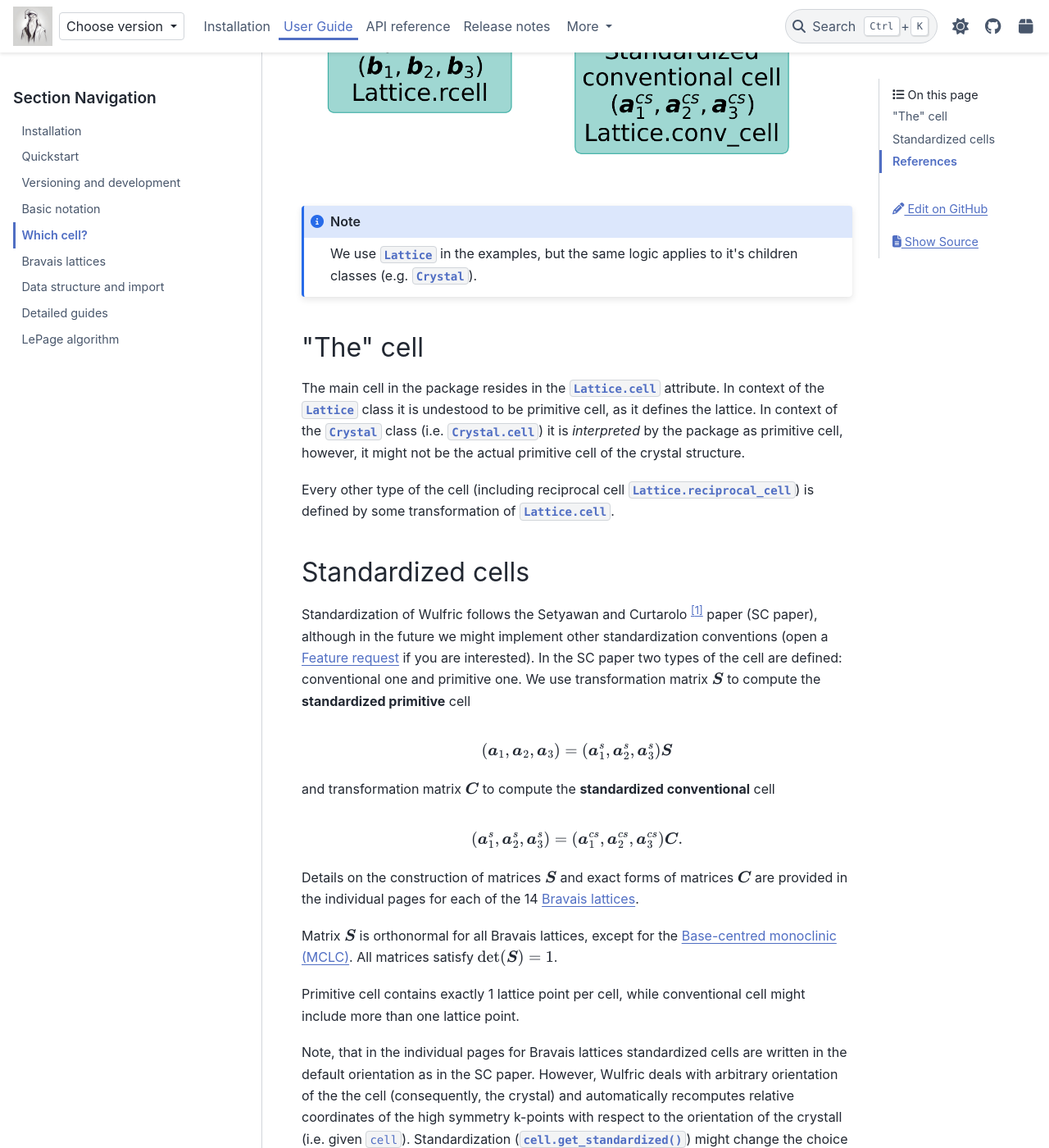
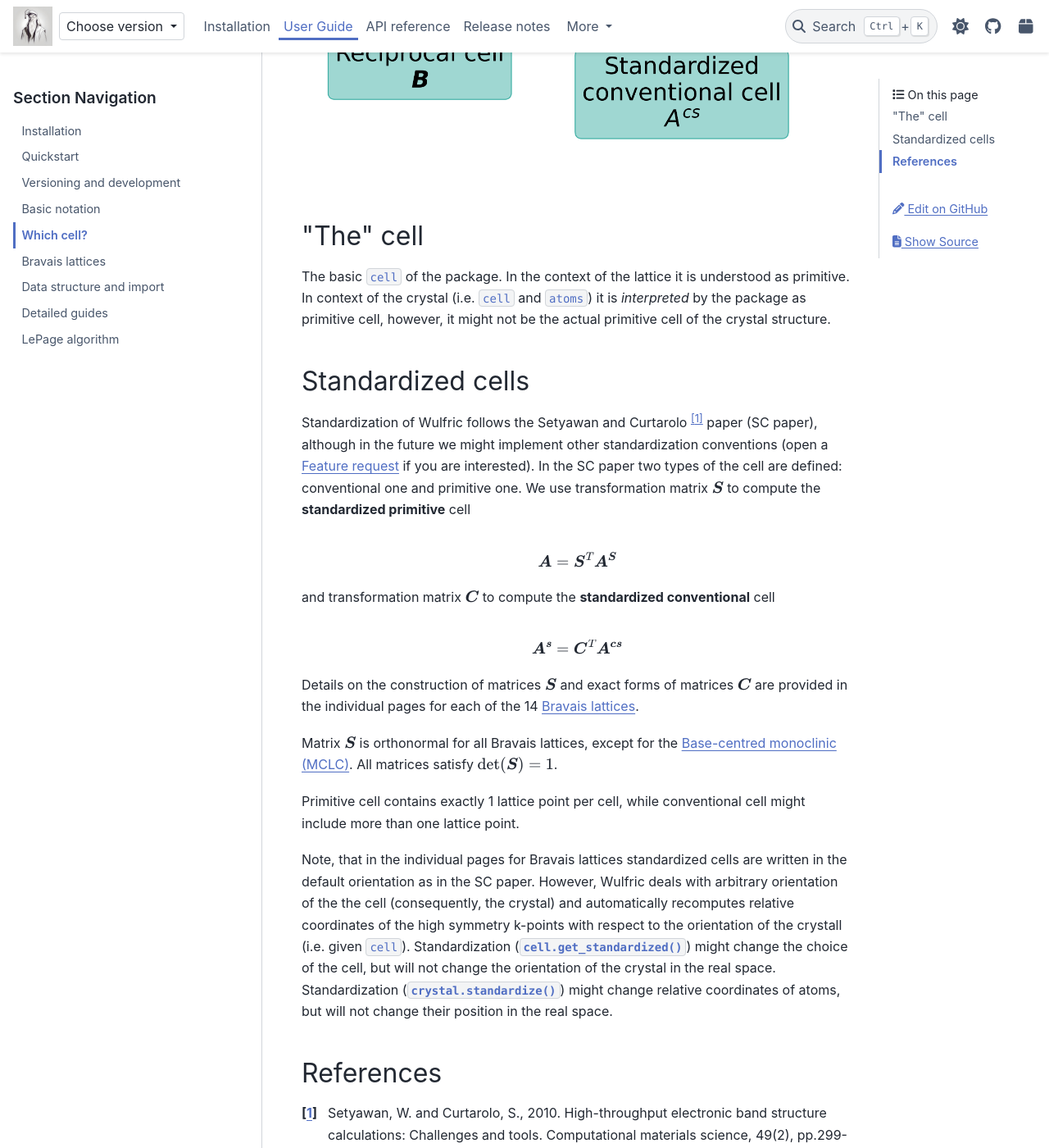
Before and after one commit to adrybakov/wulfric, a Sphinx documentation site: the page built from docs/source/user-guide/conventions/cell.rst, in a window 1280 px wide and 1400 px high, scrolled down 566 px. Shown: the whole window at 82% size. Built offline with Sphinx 7.4.7 and the PyData theme 0.15.4, drawn with Linux system fonts in a browser that asks for light colours; a script that is not in the unit is left out.

Commit message:
Rewrite part of docs

```diff
--- a/docs/source/user-guide/conventions/cell.rst
+++ b/docs/source/user-guide/conventions/cell.rst
@@ -15,22 +15,13 @@ transformation matrices :math:`\boldsymbol{C}` and :math:`\boldsymbol{S}` act se
     :align: center
     :target: ../../_images/cell-relations.png
 
-.. note::
-    We use :py:class:`.Lattice` in the examples, but the same logic applies to it's
-    children classes (e.g. :py:class:`.Crystal`).
-
 "The" cell
 ===========
 
-The main cell in the package resides in the :py:attr:`.Lattice.cell` attribute.
-In context of the :py:class:`.Lattice` class it is undestood to be primitive cell, as it
-defines the lattice. In context of the :py:class:`.Crystal` class (i.e.
-:py:attr:`.Crystal.cell`) it is *interpreted* by the package as primitive cell, however,
-it might not be the actual primitive cell of the crystal structure.
-
-Every other type of the cell (including reciprocal cell
-:py:attr:`.Lattice.reciprocal_cell`) is defined by some transformation of
-:py:attr:`.Lattice.cell`.
+The basic ``cell`` of the package. In the context of the lattice it is understood as
+primitive. In context of the crystal (i.e. ``cell`` and ``atoms``) it is *interpreted* by
+the package as primitive cell, however, it might not be the actual primitive cell of the
+crystal structure.
 
 
 .. _user-guide_conventions_cell_standardization:
@@ -46,18 +37,19 @@ are defined: conventional one and primitive one. We use transformation matrix
 
 .. math::
 
-    (\boldsymbol{a}_1, \boldsymbol{a}_2, \boldsymbol{a}_3)
+    \boldsymbol{A}
     =
-    (\boldsymbol{a}_1^s, \boldsymbol{a}_2^s, \boldsymbol{a}_3^s) \boldsymbol{S}
+    \boldsymbol{S}^T \boldsymbol{A^S}
 
 and transformation matrix :math:`\boldsymbol{C}` to compute the **standardized
 conventional** cell
 
 .. math::
 
-    (\boldsymbol{a}_1^s, \boldsymbol{a}_2^s, \boldsymbol{a}_3^s)
+
+    \boldsymbol{A^s}
     =
-    (\boldsymbol{a}_1^{cs}, \boldsymbol{a}_2^{cs}, \boldsymbol{a}_3^{cs}) \boldsymbol{C}.
+    \boldsymbol{C}^T \boldsymbol{A^{cs}}
 
 Details on the construction of matrices :math:`\boldsymbol{S}` and exact forms of matrices
 :math:`\boldsymbol{C}` are provided in the individual pages for each of the 14
```
Also changed, not shown: docs/source/img/cell-relations.png, 1 other file.
